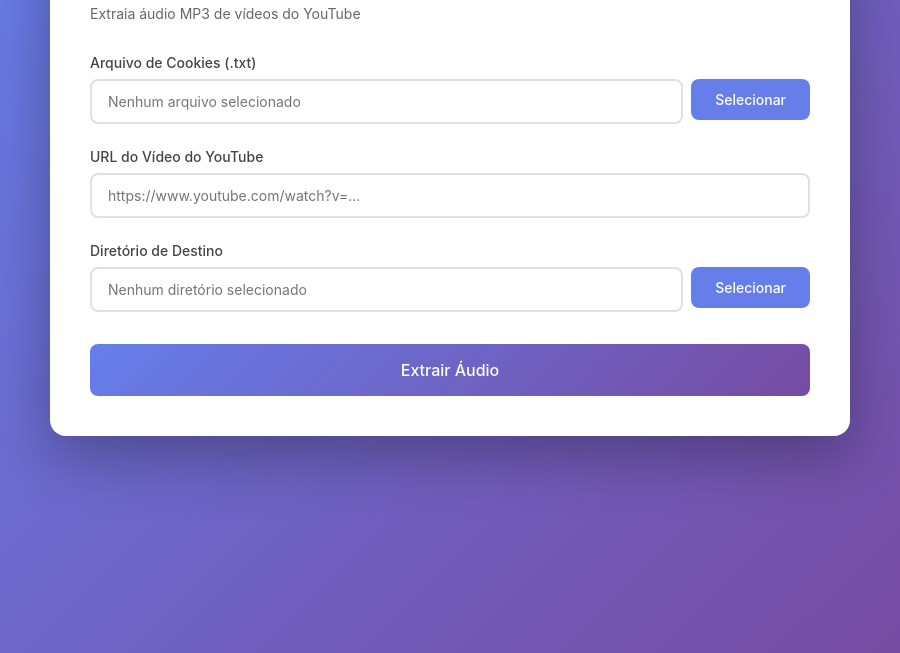
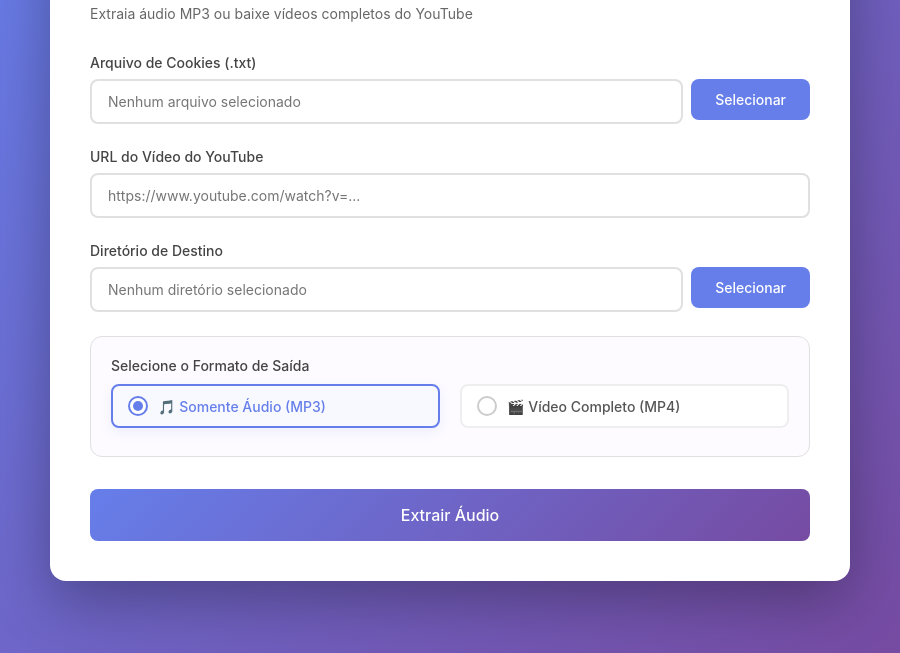
Before and after one commit to Usiel-Amaral/youtube-audio-extract, an Electron app: page index.html in a window 900 px wide. Shown: the part 147-800 px from the top of the page. Drawn offline with Linux system fonts and the light colour scheme; no server answers.

Commit message:
add opção para extrair vídeo

```diff
--- a/index.html
+++ b/index.html
@@ -1,11 +1,13 @@
 <!DOCTYPE html>
 <html>
+
 <head>
   <meta charset="UTF-8">
   <meta name="viewport" content="width=device-width, initial-scale=1.0">
   <title>YouTube Audio Extract</title>
   <link rel="stylesheet" href="styles.css">
 </head>
+
 <body>
   <!-- Barra de Menu Superior -->
   <div class="menu-bar">
@@ -17,7 +19,7 @@
 
   <div class="container">
     <h1>YouTube Audio Extract</h1>
-      <p class="subtitle">Extraia áudio MP3 de vídeos do YouTube</p>
+    <p class="subtitle">Extraia áudio MP3 ou baixe vídeos completos do YouTube</p>
 
     <form id="extract-form">
       <!-- Arquivo de Cookies -->
@@ -51,6 +53,23 @@
         <div class="input-group">
           <input type="text" id="dest-path-input" placeholder="Nenhum diretório selecionado" readonly>
           <button type="button" id="dest-path-btn">Selecionar</button>
+        </div>
+      </div>
+
+      <!-- Opção de Formato (Áudio ou Vídeo) -->
+      <div class="form-group format-selection">
+        <label>Selecione o Formato de Saída</label>
+        <div class="radio-group">
+          <label class="radio-label">
+            <input type="radio" name="download-format" value="audio" checked>
+            <span class="radio-custom"></span>
+            <span class="radio-text">🎵 Somente Áudio (MP3)</span>
+          </label>
+          <label class="radio-label">
+            <input type="radio" name="download-format" value="video">
+            <span class="radio-custom"></span>
+            <span class="radio-text">🎬 Vídeo Completo (MP4)</span>
+          </label>
         </div>
       </div>
 
@@ -88,4 +107,5 @@
 
   <script src="renderer.js"></script>
 </body>
+
 </html>
--- a/renderer.js
+++ b/renderer.js
@@ -23,6 +23,7 @@ const fileLink = document.getElementById('file-link');
 let selectedCookiesPath = null;
 let selectedDestPath = null;
 let isExtracting = false;
+let selectedFormat = 'audio'; // 'audio' ou 'video'
 
 // Validação de URL do YouTube
 function isValidYouTubeUrl(url) {
@@ -134,7 +135,8 @@ extractBtn.addEventListener('click', async () => {
     const result = await ipcRenderer.invoke('extract-audio', {
       videoUrl: videoUrl,
       cookiesPath: selectedCookiesPath,
-      destPath: selectedDestPath
+      destPath: selectedDestPath,
+      format: selectedFormat
     });
 
     showStatus(result.message, 'success');
@@ -163,6 +165,21 @@ extractBtn.addEventListener('click', async () => {
       }
     }, 3000);
   }
+});
+
+// Listener para mudança de formato
+document.querySelectorAll('input[name="download-format"]').forEach(radio => {
+  radio.addEventListener('change', (e) => {
+    selectedFormat = e.target.value;
+    updateExtractButton();
+
+    // Atualizar texto do link de arquivo antecipadamente
+    if (selectedFormat === 'audio') {
+      fileLink.textContent = '🎵 Abrir arquivo MP3 no player padrão';
+    } else {
+      fileLink.textContent = '🎬 Abrir vídeo MP4 no player padrão';
+    }
+  });
 });
 
 // Listener para atualizações de progresso
@@ -195,6 +212,10 @@ function updateExtractButton() {
   const hasDest = selectedDestPath !== null;
 
   extractBtn.disabled = !(hasCookies && hasUrl && hasDest) || isExtracting;
+
+  if (!isExtracting) {
+    extractBtn.textContent = selectedFormat === 'audio' ? 'Extrair Áudio' : 'Baixar Vídeo Completo';
+  }
 }
 
 function showStatus(message, type = 'info') {
@@ -242,7 +263,7 @@ const modalContent = {
 
       <h3>Funcionalidades</h3>
       <ul>
-        <li>Extrai áudio MP3 de vídeos do YouTube</li>
+        <li>Extrai áudio MP3 ou baixa vídeos completos (MP4) do YouTube</li>
         <li>Interface gráfica intuitiva e moderna</li>
         <li>Suporte a autenticação via cookies</li>
         <li>Preview do título do vídeo antes do download</li>
@@ -309,9 +330,11 @@ const modalContent = {
 
         <li><strong>Selecionar diretório de destino:</strong> Clique no botão "Selecionar" ao lado do campo "Diretório de Destino" e escolha onde deseja salvar o arquivo MP3.</li>
 
-        <li><strong>Extrair áudio:</strong> Clique no botão "Extrair Áudio" para iniciar o processo. A barra de progresso mostrará o andamento do download e conversão.</li>
+        <li><strong>Selecionar o formato:</strong> Escolha se deseja "Somente Áudio (MP3)" ou "Vídeo Completo (MP4)".</li>
 
-        <li><strong>Abrir o arquivo:</strong> Após a conclusão, um link aparecerá para abrir o arquivo MP3 no player padrão do sistema.</li>
+        <li><strong>Extrair ou Baixar:</strong> Clique no botão de ação para iniciar o processo. A barra de progresso mostrará o andamento do download.</li>
+
+        <li><strong>Abrir o arquivo:</strong> Após a conclusão, um link aparecerá para abrir o arquivo gerado no player padrão do sistema.</li>
       </ol>
 
       <h3>Dicas</h3>
--- a/styles.css
+++ b/styles.css
@@ -144,6 +144,83 @@ button:disabled {
   background: linear-gradient(135deg, #667eea 0%, #764ba2 100%);
   margin-top: 8px;
 }
+
+/* Format Selection Styling */
+.format-selection {
+  background: #fdfbff;
+  padding: 20px;
+  border-radius: 12px;
+  border: 1px solid #e0e0e0;
+  margin-bottom: 24px;
+}
+
+.radio-group {
+  display: flex;
+  gap: 20px;
+  margin-top: 10px;
+}
+
+.radio-label {
+  display: flex;
+  align-items: center;
+  gap: 10px;
+  cursor: pointer;
+  position: relative;
+  font-weight: 500;
+  color: #555;
+  transition: all 0.2s ease;
+  padding: 10px 15px;
+  border-radius: 8px;
+  background: white;
+  border: 2px solid #eee;
+  flex: 1;
+}
+
+.radio-label:hover {
+  border-color: #667eea;
+  background: #f8f9ff;
+}
+
+.radio-label input[type="radio"] {
+  display: none;
+}
+
+.radio-custom {
+  width: 20px;
+  height: 20px;
+  border: 2px solid #ccc;
+  border-radius: 50%;
+  position: relative;
+  transition: all 0.2s ease;
+}
+
+.radio-label input[type="radio"]:checked + .radio-custom {
+  border-color: #667eea;
+  background: white;
+}
+
+.radio-label input[type="radio"]:checked + .radio-custom::after {
+  content: '';
+  position: absolute;
+  top: 50%;
+  left: 50%;
+  transform: translate(-50%, -50%);
+  width: 10px;
+  height: 10px;
+  background: #667eea;
+  border-radius: 50%;
+}
+
+.radio-label input[type="radio"]:checked ~ .radio-text {
+  color: #667eea;
+}
+
+.radio-label:has(input[type="radio"]:checked) {
+  border-color: #667eea;
+  background: #f8f9ff;
+  box-shadow: 0 4px 12px rgba(102, 126, 234, 0.1);
+}
+
 
 #extract-btn:hover:not(:disabled) {
   background: linear-gradient(135deg, #5568d3 0%, #6a3d8f 100%);
```
Also changed, not shown: main.js (+35 -16 lines), README.md. Lines whose indentation alone changed are shown as unchanged.
